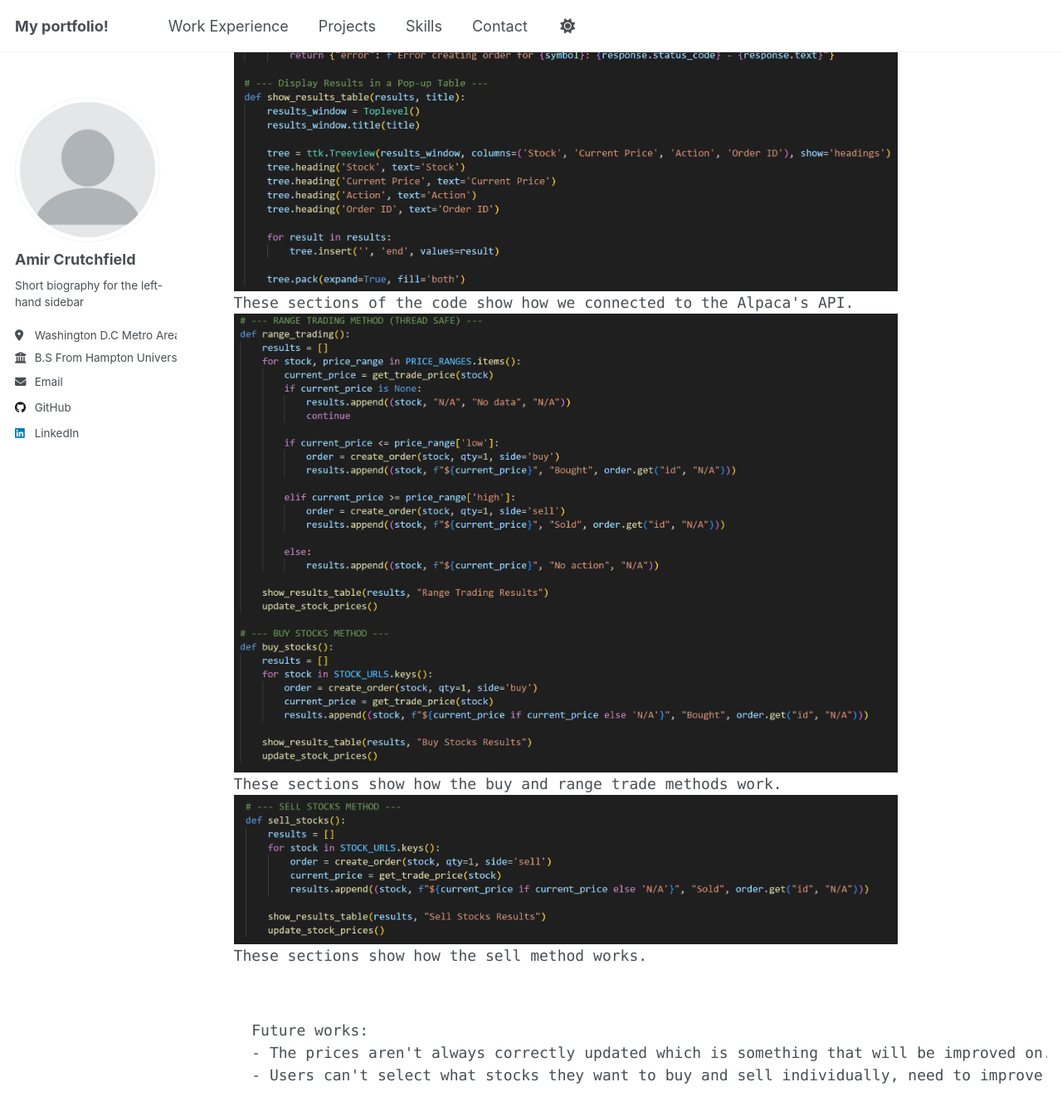
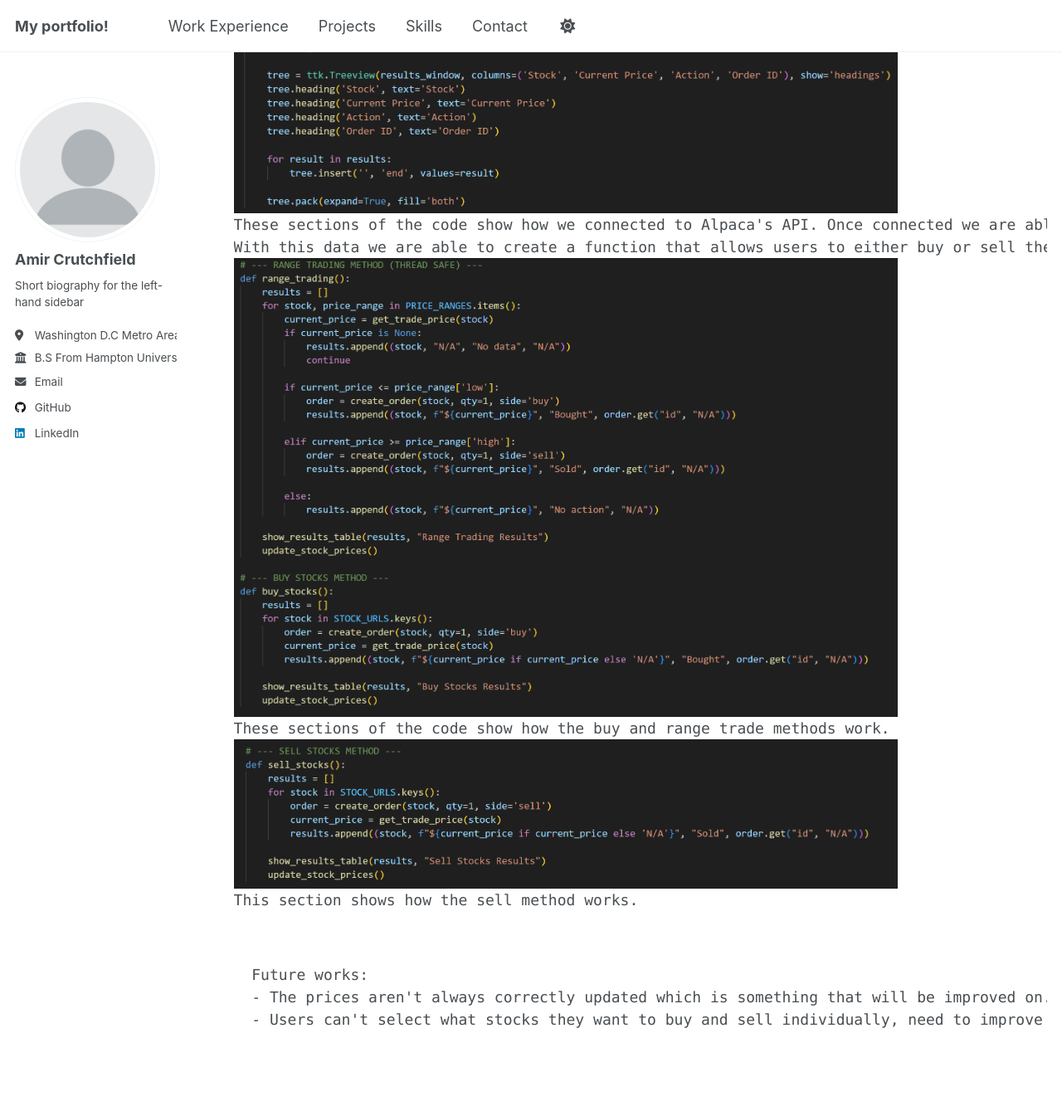
Before and after one commit to amirc42/amircportfolio, a Jekyll site: the page built from _pages/stockprogramdetails.html, in a window 1280 px wide and 1400 px high, scrolled down 1289 px. Shown: the top 1345 px of the window at 83% size. Built offline with Jekyll 4.4.1, drawn with Linux system fonts in a browser that asks for light colours; a script that is not in the unit is left out.

Commit message:
Update stockprogramdetails.html

```diff
--- a/_pages/stockprogramdetails.html
+++ b/_pages/stockprogramdetails.html
@@ -16,13 +16,14 @@ author_profile: true
 </p></pre>
 
 <pre>
-<img src="https://raw.githubusercontent.com/amirc42/amircportfolio/refs/heads/master/images/alpacaAPI.png"  width="700" height="800">
+<img src="https://raw.githubusercontent.com/amirc42/amircportfolio/refs/heads/master/images/alpacaAPI.png"  width="600" height="700">
 <img src="https://raw.githubusercontent.com/amirc42/amircportfolio/refs/heads/master/images/prices%26results.png"  width="800" height="900">
-These sections of the code show how we connected to the Alpaca's API.
+These sections of the code show how we connected to Alpaca's API. Once connected we are able to gather data from Alpaca such as stock prices.
+With this data we are able to create a function that allows users to either buy or sell the available stocks.
 <img src="https://raw.githubusercontent.com/amirc42/amircportfolio/refs/heads/master/images/range%26buy.png"  width="800" height="900">
-These sections show how the buy and range trade methods work.
+These sections of the code show how the buy and range trade methods work.
 <img src="https://raw.githubusercontent.com/amirc42/amircportfolio/refs/heads/master/images/sell.png"  width="800" height="900">
-These sections show how the sell method works.
+This section shows how the sell method works.
 </pre>
 
 <pre><p>
```
